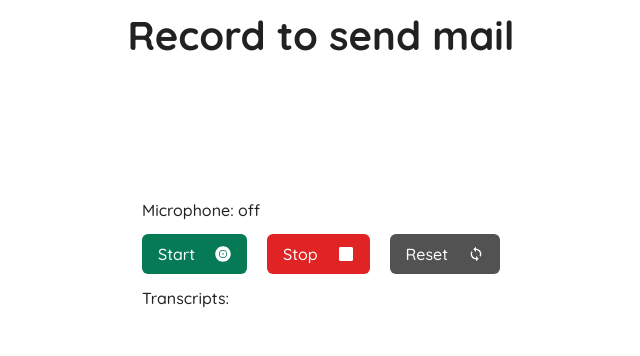
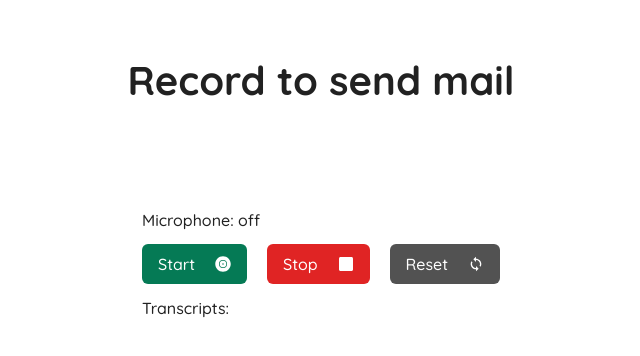
Before and after one commit to Rufai-Ahmed/speechRecognition, a React (Vite) app in the folder FE/: page /1 in a window 1280 px wide. Shown: the top 356 px of the page, without its empty margins (319-959 px from the left). Built offline with nearby package versions, Linux system fonts and the light colour scheme.

Commit message:
added BE URL to FE

```diff
--- a/FE/src/pages/HomeScreen.tsx
+++ b/FE/src/pages/HomeScreen.tsx
@@ -12,7 +12,7 @@ export const HomeScreen = () => {
 
   return (
     <>
-      <div className="w-full justify-center flex items-center  h-[70px] ">
+      <div className="w-full justify-center flex items-center pt-20 h-[70px] ">
         <center className="text-[40px] font-bold">Record to send mail</center>
       </div>
       <div className="flex w-full justify-center pt-32">
--- a/FE/src/pages/auth/Speech.tsx
+++ b/FE/src/pages/auth/Speech.tsx
@@ -29,11 +29,13 @@ export const Speech = ({ id }: any) => {
   }, [transcript]);
 
   const sendMail = () => {
-    if (id!) {
-      const script = useSelector((state: any) => state.transcript);
+    useEffect(() => {
+      if (id!) {
+        const script = useSelector((state: any) => state.transcript);
 
-      sendMails(id, script);
-    }
+        sendMails(id, script);
+      }
+    }, [transcript]);
   };
 
   return (
```
